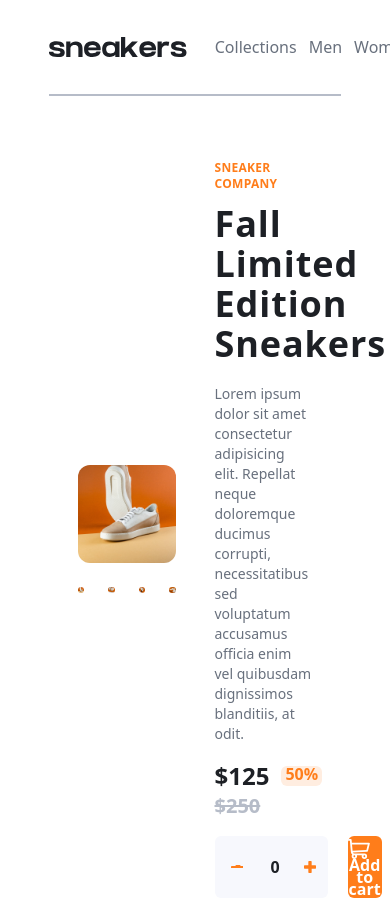
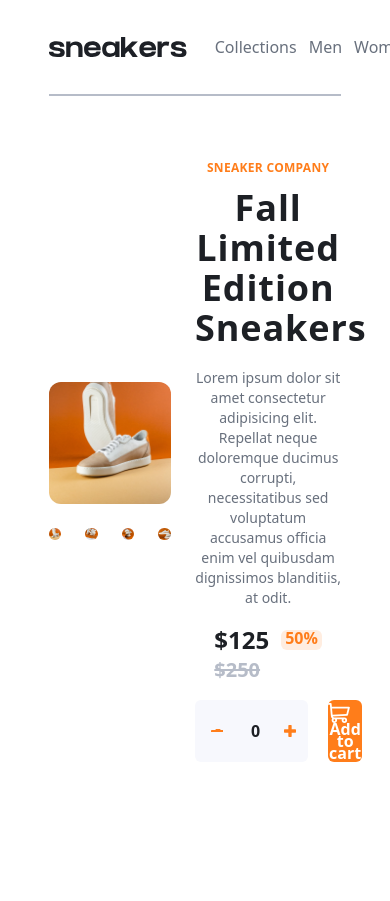
Before and after one commit to chriscaza/E-Commerce-Product-Pagee, a React (Vite) app: page / in a window 390 px wide. Shown: the top 901 px of the page. After the commit the page ends 844 px from the top, so only its background shows below. Built offline with nearby package versions, Linux system fonts and the light colour scheme.

Commit message:
Diseño responsivo de 1024px para arriba y un poco de 768px para arriba

```diff
--- a/src/Select.jsx
+++ b/src/Select.jsx
@@ -25,14 +25,15 @@ const Select = () => {
 
         <div className="w-full">
             <div className='mb-3'>
-                <h3 className="text-orange font-bold text-xs tracking-wide">SNEAKER COMPANY</h3>
+                <h3 className="text-orange font-bold text-xs tracking-wide text-center lg:text-left">SNEAKER COMPANY</h3>
             </div>
             <div className='mb-5'>
-                <h1 className="text-4xl font-bold text-veryDarkBlue tracking-wide">{producto}</h1>
+                <h1 className="text-4xl font-bold text-veryDarkBlue tracking-wide text-center lg:text-left">{producto}</h1>
             </div>
             <div className='mb-4'>
-                <p className="text-sm text-darkGrayishBlue">Lorem ipsum dolor sit amet consectetur adipisicing elit. Repellat neque doloremque ducimus corrupti, necessitatibus sed voluptatum accusamus officia enim vel quibusdam dignissimos blanditiis, at odit.</p>
+                <p className="text-sm text-darkGrayishBlue text-center lg:text-left">Lorem ipsum dolor sit amet consectetur adipisicing elit. Repellat neque doloremque ducimus corrupti, necessitatibus sed voluptatum accusamus officia enim vel quibusdam dignissimos blanditiis, at odit.</p>
             </div>
+            <div className='flex justify-center lg:block'>
                 <div className='mb-4'>
                     <div className="flex items-center gap-3">
                         <p className="text-2xl font-bold text-veryDarkBlue">${precio}</p>
@@ -42,6 +43,7 @@ const Select = () => {
                     </div>
                     <div>
                         <p className="text-grayishBlue line-through text-xl font-bold">$250</p>
+                    </div>
                 </div>
             </div>
             <div className="w-full flex gap-5">
--- a/src/Shop.jsx
+++ b/src/Shop.jsx
@@ -6,11 +6,11 @@ const Shop  = () => {
     return (
 
         <div className='w-screen flex justify-center'>
-            <div className='w-3/5 flex justify-between items-center pt-16'>
-                <div className='w-5/12'>
+            <div className='w-3/4 xl:w-3/5 flex justify-between items-center pt-16 gap-6 lg:gap-0'>
+                <div className='w-6/12 lg:w-5/12'>
                     <Gallery/>
                 </div>
-                <div className='w-5/12'>
+                <div className='w-6/12 lg:w-5/12'>
                     <Select/>
                 </div>
             </div>
```
Also changed, not shown: src/assets/icon-minus.svg. Lines whose indentation alone changed are shown as unchanged.
